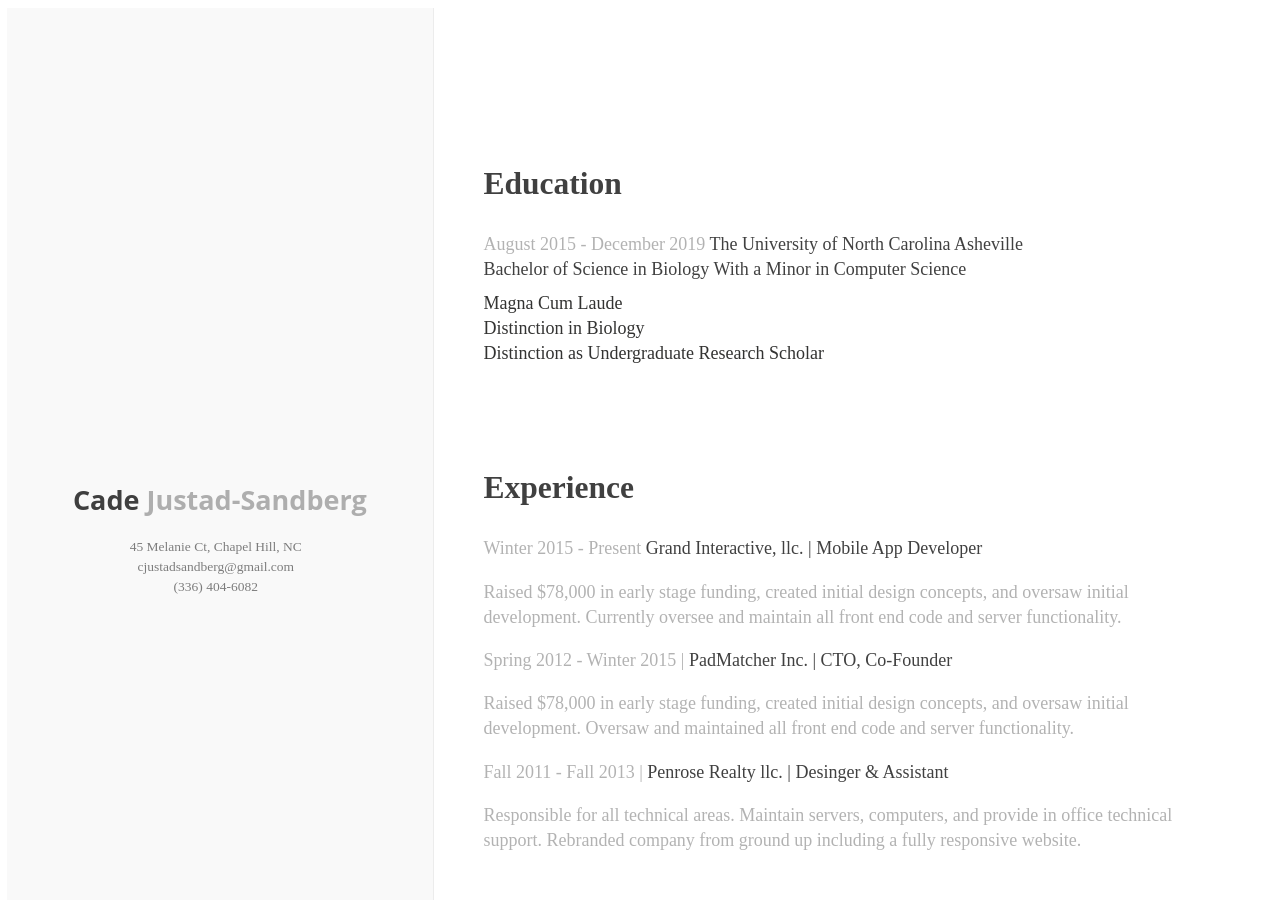
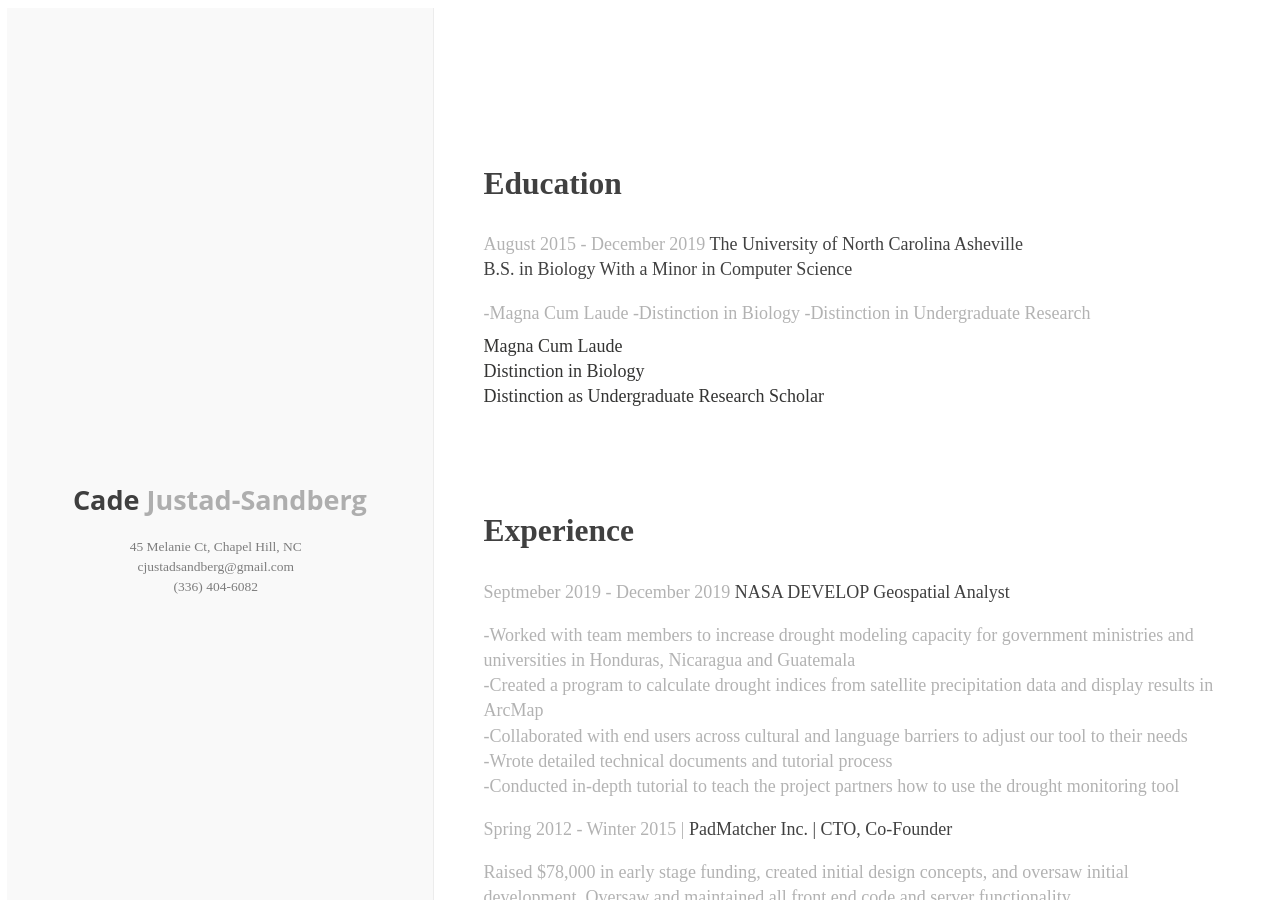
Before and after one commit to cadejs/cadejs.github.io, a Jekyll site: the page pages/resume.html, which Jekyll copies as it is, in a window 1280 px wide and 900 px high. Built offline with Jekyll 4.4.1, drawn with Linux system fonts in a browser that asks for light colours.

Commit message:
web page view

```diff
--- a/pages/resume.html
+++ b/pages/resume.html
@@ -26,7 +26,9 @@
         <h1>Education</h1>
         <p>August 2015 - December 2019 <em>The University of North Carolina Asheville</em>
         <br>
-        <em>Bachelor of Science in Biology With a Minor in Computer Science</em></p>
+        <em>B.S. in Biology With a Minor in Computer Science</em></p>
+        <p>-Magna Cum Laude -Distinction in Biology -Distinction in Undergraduate Research
+
         <ul>
 		  <li>Magna Cum Laude</li><li>Distinction in Biology</li><li>    Distinction as Undergraduate Research Scholar</li>
 
@@ -35,9 +37,17 @@
 
       <section>
         <h1>Experience</h1>
-        <p>Winter 2015 - Present <em>Grand Interactive, llc. | Mobile App Developer</em></p>
-        <p>Raised $78,000 in early stage funding, created initial design
-          concepts, and oversaw initial development. Currently oversee and maintain all front end code and server functionality.</p>
+        <p>Septmeber 2019 - December 2019 <em>NASA DEVELOP Geospatial Analyst</em></p>
+        <p>	-Worked with team members to increase drought modeling capacity for government ministries and universities in Honduras, Nicaragua and Guatemala <br>
+        -Created a program to calculate drought indices from satellite precipitation data and display results in ArcMap<br>
+        -Collaborated with end users across cultural and language barriers to adjust our tool to their needs
+		<br>
+		-Wrote detailed technical documents and tutorial process
+		<br>
+		-Conducted in-depth tutorial to teach the project partners how to use the drought monitoring tool
+
+
+        </p>
         <p>Spring 2012 - Winter 2015 | <em>PadMatcher Inc. | CTO, Co-Founder</em></p>
         <p>Raised $78,000 in early stage funding, created initial design
           concepts, and oversaw initial development. Oversaw and maintained all front end code and server functionality.</p>
```
